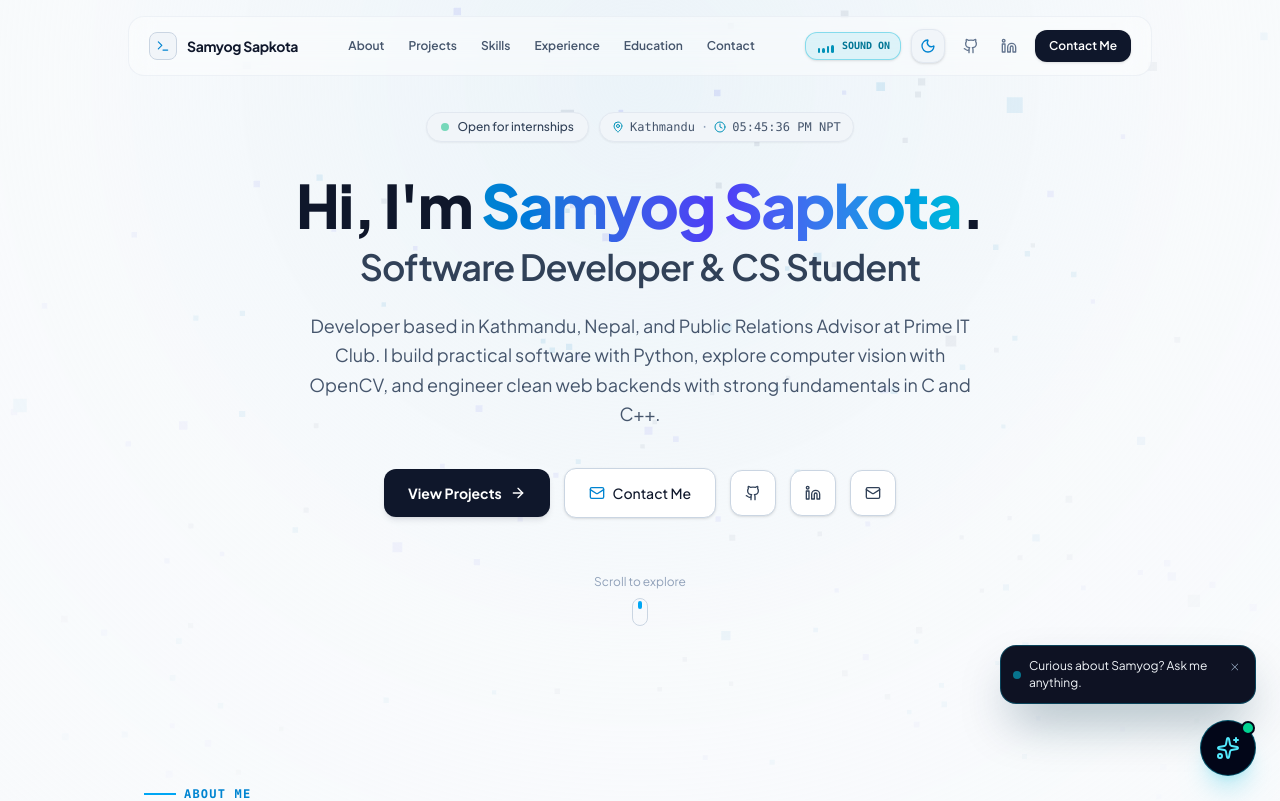
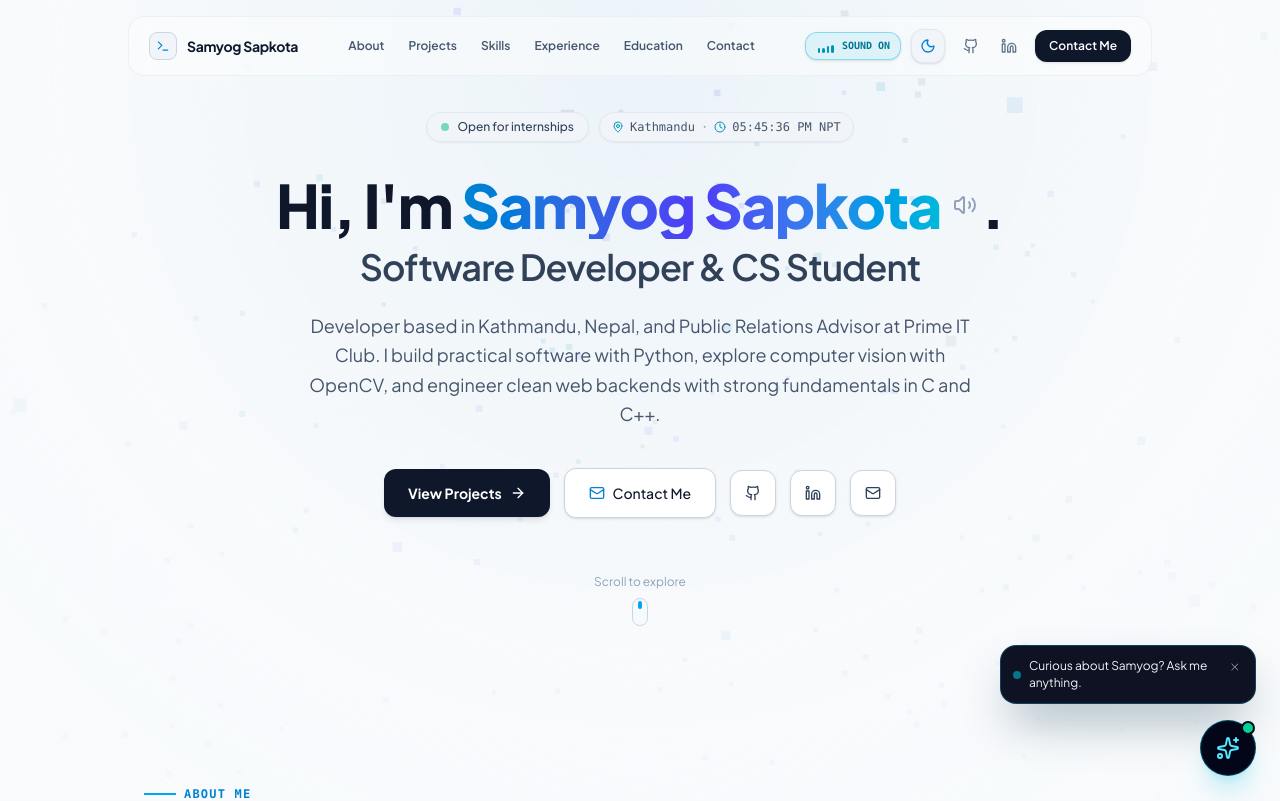
Before and after one commit to hola-mundo999/samyog-portfolio, a React (Vite) app: page / in a window 1280 px wide. Shown: the top 801 px of the page. Built offline with nearby package versions, Linux system fonts and the light colour scheme.

Commit message:
feat(voice): integrate Samyog's authentic voice recording for pronunciation and startup greeting

```diff
--- a/src/components/Hero.jsx
+++ b/src/components/Hero.jsx
@@ -1,8 +1,10 @@
 import React, { useState, useEffect } from 'react';
-import { ArrowRight, Mail, MapPin, Clock } from 'lucide-react';
+import { ArrowRight, Mail, MapPin, Clock, Volume2 } from 'lucide-react';
 import { GithubIcon, LinkedinIcon } from './SocialIcons';
+import { useSound } from '../context/SoundContext';
 
 export default function Hero() {
+  const { playGreeting } = useSound();
   const [localTime, setLocalTime] = useState('');
 
   // Live Kathmandu Local Time
@@ -52,8 +54,19 @@ export default function Hero() {
       {/* Main Headline */}
       <h1 className="text-4xl sm:text-5xl md:text-6xl font-extrabold tracking-tight text-slate-900 dark:text-white mb-6 leading-[1.15]">
         Hi, I'm{' '}
-        <span className="text-transparent bg-clip-text bg-gradient-to-r from-sky-600 via-indigo-600 to-cyan-500 dark:from-cyan-400 dark:via-sky-300 dark:to-indigo-300">
-          Samyog Sapkota
+        <span className="inline-flex items-center gap-2">
+          <span className="text-transparent bg-clip-text bg-gradient-to-r from-sky-600 via-indigo-600 to-cyan-500 dark:from-cyan-400 dark:via-sky-300 dark:to-indigo-300">
+            Samyog Sapkota
+          </span>
+          <button
+            type="button"
+            onClick={playGreeting}
+            aria-label="Listen to pronunciation of Samyog Sapkota"
+            title="Listen to pronunciation (Samyog's voice)"
+            className="p-1 rounded-full text-slate-400 hover:text-cyan-600 dark:hover:text-cyan-400 hover:scale-110 active:scale-95 transition-all inline-flex items-center justify-center cursor-pointer"
+          >
+            <Volume2 className="w-5 h-5 sm:w-6 sm:h-6" />
+          </button>
         </span>
         .<br />
         <span className="text-2xl sm:text-3xl md:text-4xl font-semibold text-slate-700 dark:text-slate-200 block mt-2 tracking-tight">
--- a/src/services/soundService.js
+++ b/src/services/soundService.js
@@ -81,7 +81,8 @@ export const soundEffects = {
 };
 
 /**
- * Plays a welcome greeting. Checks for custom audio file first, then falls back to SpeechSynthesis.
+ * Plays a welcome greeting. Checks for custom audio recording (/welcome.m4a or /welcome.mp3)
+ * recorded by Samyog, then falls back to SpeechSynthesis if not available.
  */
 export function speakMaleGreeting(onStart, onEnd) {
   if (typeof window === 'undefined') {
@@ -89,22 +90,46 @@ export function speakMaleGreeting(onStart, onEnd) {
     return;
   }
 
-  // 1. Check if user provided custom audio recording (welcome.mp3)
-  const audio = new Audio('/welcome.mp3');
+  // 1. Try playing Samyog's genuine voice recording (/welcome.m4a)
+  const audio = new Audio('/welcome.m4a');
   currentAudioElement = audio;
 
-  audio.play()
+  const playPromise = audio.play();
+  if (playPromise !== undefined) {
+    playPromise
+      .then(() => {
+        if (onStart) onStart();
+        audio.onended = () => {
+          if (onEnd) onEnd();
+        };
+        audio.onerror = () => {
+          tryMp3Fallback(onStart, onEnd);
+        };
+      })
+      .catch(() => {
+        tryMp3Fallback(onStart, onEnd);
+      });
+  } else {
+    audio.onended = () => {
+      if (onEnd) onEnd();
+    };
+  }
+}
+
+function tryMp3Fallback(onStart, onEnd) {
+  const mp3 = new Audio('/welcome.mp3');
+  currentAudioElement = mp3;
+  mp3.play()
     .then(() => {
       if (onStart) onStart();
-      audio.onended = () => {
+      mp3.onended = () => {
         if (onEnd) onEnd();
       };
-      audio.onerror = () => {
+      mp3.onerror = () => {
         fallbackToSpeechSynthesis(onStart, onEnd);
       };
     })
     .catch(() => {
-      // Custom audio file not found or autoplay restricted; fall back to Web Speech API
       fallbackToSpeechSynthesis(onStart, onEnd);
     });
 }
```
Also changed, not shown: 1 other file (tests, documents, lock files or other folders).
